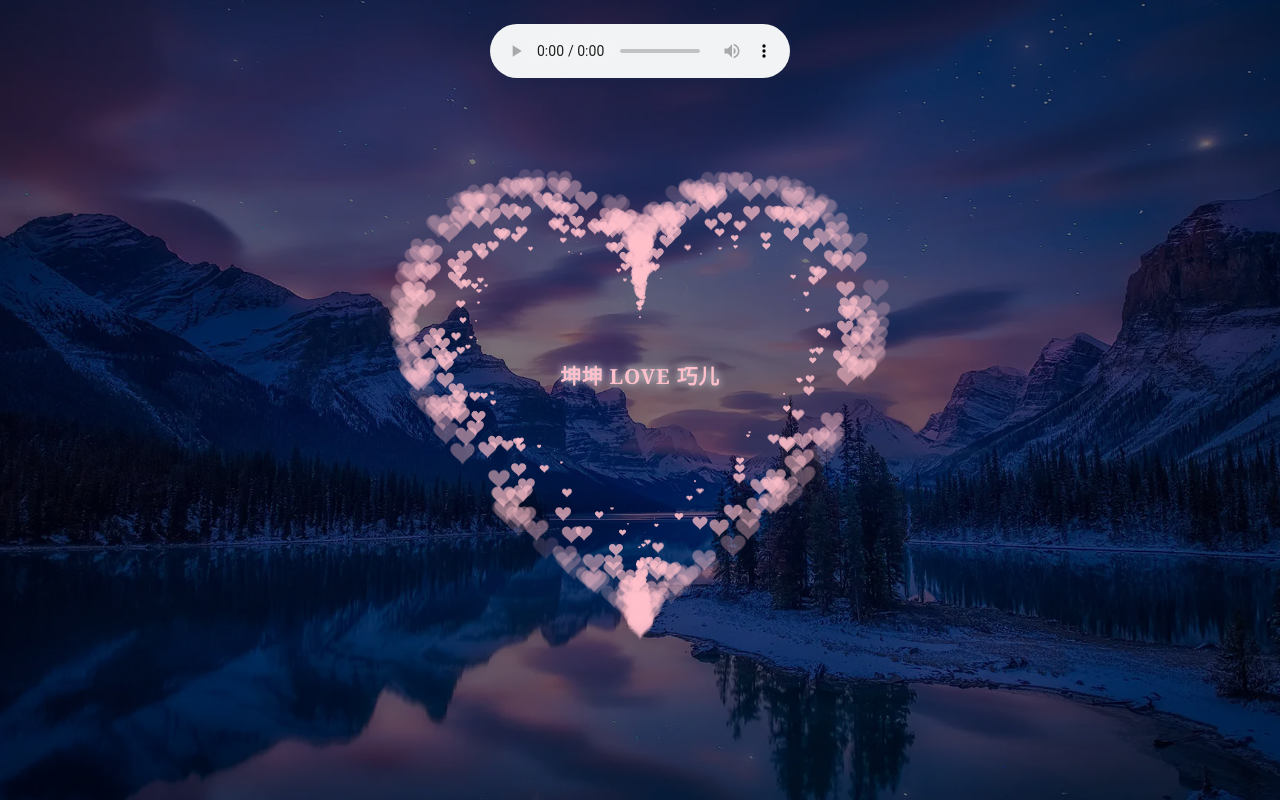
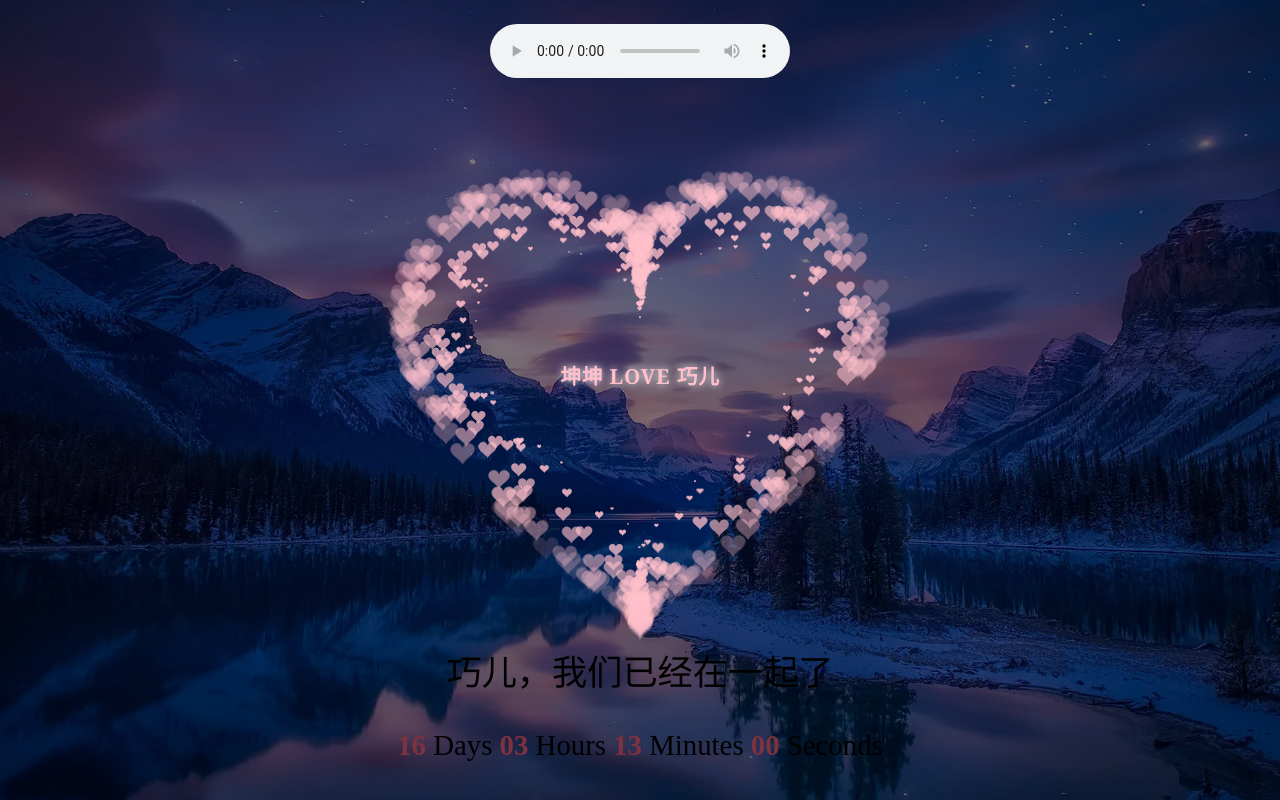
Before and after one commit to jQueryZK/zklovezq.github.io, a plain HTML site: page index.html in a window 1280 px wide. Drawn offline with Linux system fonts and the light colour scheme.

Commit message:
Add files via upload

```diff
--- a/index.html
+++ b/index.html
@@ -10,15 +10,70 @@
     <meta name="description" content="坤坤 LOVE 巧儿">
     <link rel="shortcut icon" href="./favicon.ico" type="image/x-icon">
     <link rel="stylesheet" href="./css/style.css">
+	<style>
+        h2 {
+            font-size: 220%;
+            font-weight: 400;
+        }
+
+        .content {
+            position: absolute;
+            width: 100%;
+            top: 90%;
+            transform: translate(0, -50%);
+            text-align: center;
+        }
+
+        .timer {
+            font-size: 180%;
+            line-height: 1.5;
+            margin: 1em 0;
+        }
+
+        .timer b {
+            color: rgb(253, 99, 125);
+        }
+    </style>
 </head>
 
 <body>
+	<div class="content">
+        <h2>巧儿，我们已经在一起了</h2>
+        <div class="timer">
+            <b id="d"></b> Days <b id="h"></b> Hours <b id="m"></b> Minutes <b id="s"></b> Seconds
+        </div>
+    </div>
     <a href="./biaobai.html" ><p class="love_you">坤坤 LOVE 巧儿</p></a>
     <!-- 这里替换音乐 -->
     <audio src="./images/lovexf.mp3" autoplay="autoplay" loop="loop" controls="controls"></audio>
     <canvas id="lovexf"></canvas>
     <script src="./js/script.js"></script>
     <script src="./js/love.js"></script>
+	<script>
+        function timer() {
+            var start = new Date(2024, 7, 8);
+            var t = new Date() - start;
+            var h = ~~(t / 1000 / 60 / 60 % 24);
+            if (h < 10) {
+                h = "0" + h;
+            }
+            var m = ~~(t / 1000 / 60 % 60);
+            if (m < 10) {
+                m = "0" + m;
+            }
+
+            var s = ~~(t / 1000 % 60);
+            if (s < 10) {
+                s = "0" + s;
+            }
+            document.getElementById('d').innerHTML = ~~(t / 1000 / 60 / 60 / 24);
+            document.getElementById('h').innerHTML = h;
+            document.getElementById('m').innerHTML = m;
+            document.getElementById('s').innerHTML = s;
+        }
+        timer();
+        setInterval(timer, 1000);
+    </script>
 </body>
 
 </html>
```
